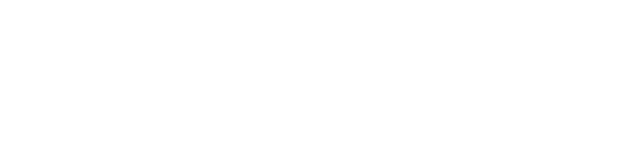
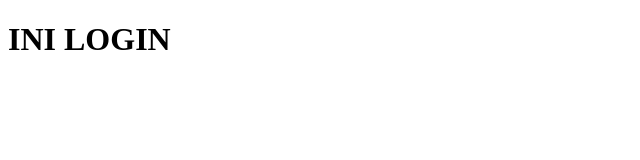
Before and after one commit to alpha-fox/client, a plain HTML site: page index.html in a window 1280 px wide. Shown: the whole page, without its empty margins (0-640 px from the left). Drawn offline with Linux system fonts and the light colour scheme.

Commit message:
login done

```diff
--- a/index.html
+++ b/index.html
@@ -7,6 +7,6 @@
   <title>ALPHA FOX</title>
 </head>
 <body>
-
+  <h1>INI LOGIN</h1>
 </body>
 </html>
```
